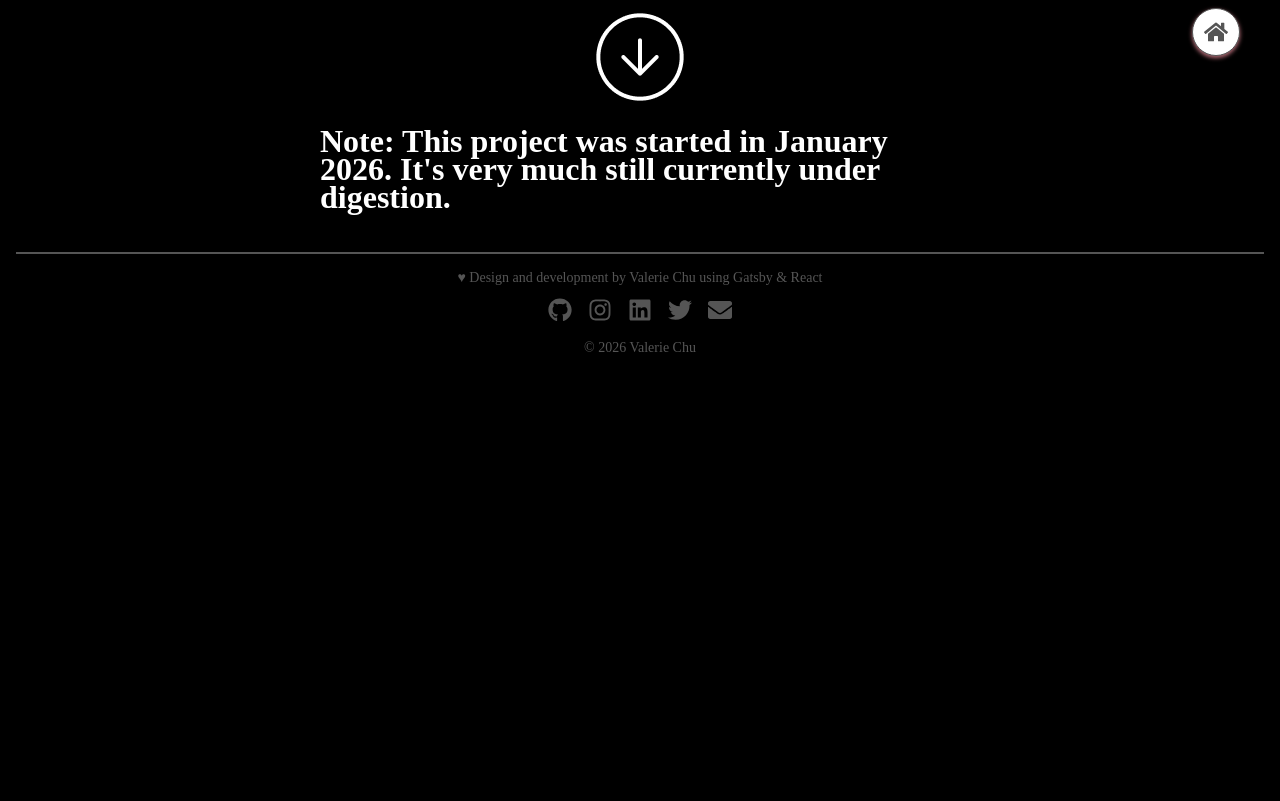
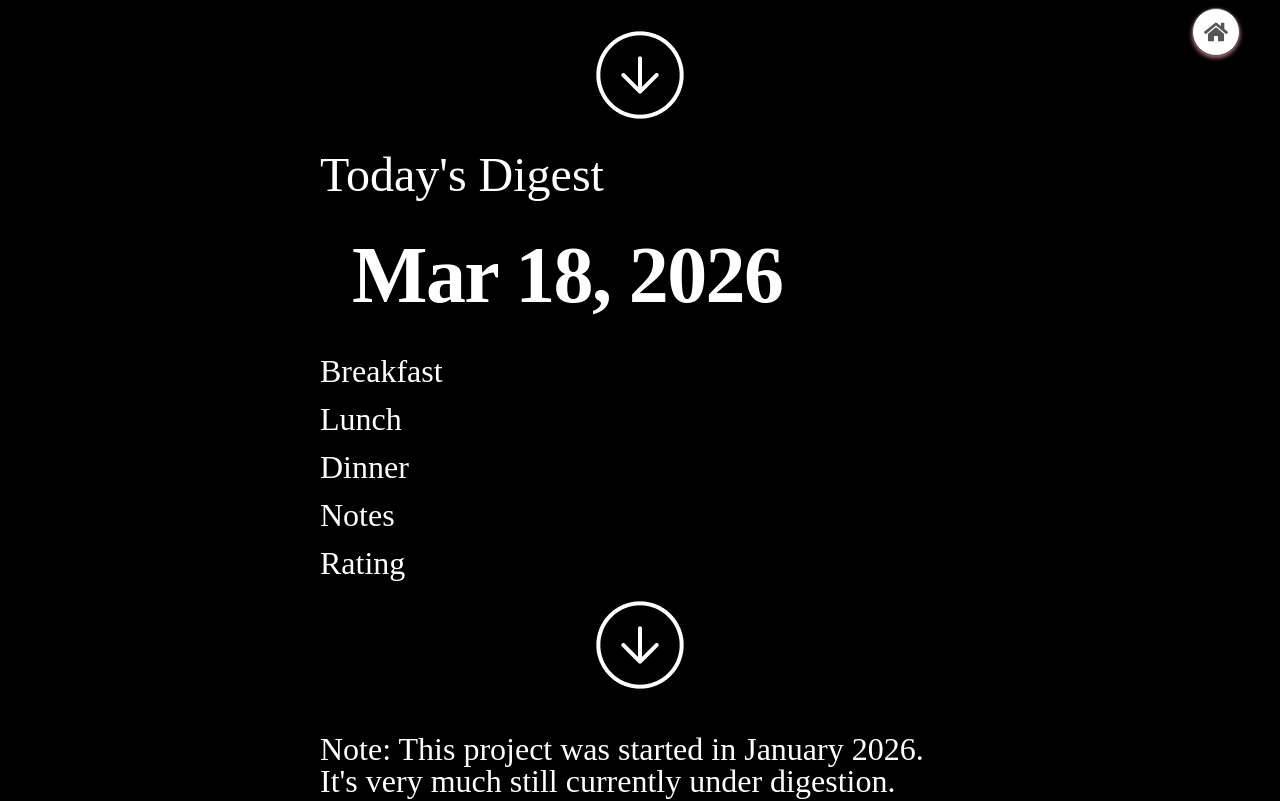
Before and after one commit to valerieychu/the-gut-tracker, a Gatsby site: page / in a window 1280 px wide. Shown: the part 720-1521 px from the top of the page. Before the commit the page ends 1100 px from the top, so only its background shows below. Built offline with nearby package versions, Linux system fonts and the light colour scheme; Gatsby itself is replaced by a stand-in of ours.

Commit message:
today's digest section started

```diff
--- a/src/pages/home.js
+++ b/src/pages/home.js
@@ -12,6 +12,14 @@ import blobpink from "../images/blobpink.png";
 import arrowdown from "../images/arrowdown.png";
 
 const Home = () => {
+  const today = new Date();
+
+  const dateToday = today.toLocaleDateString("en-US", {
+    month: "short",
+    day: "numeric",
+    year: "numeric",
+  });
+
   return (
     <>
       <div className="intro">
@@ -33,9 +41,29 @@ const Home = () => {
             <img src={blobblue} alt="A blue blob." className="blue-blob" />
             <img src={blobgreen} alt="A green blob." className="green-blob" />
           </div>
+
           <br></br>
+          <br></br>
+
           <img src={arrowdown} alt="A down arrow." />
+
           <br></br>
+          <br></br>
+
+          {/* Section 2:  Today's Digest*/}
+          <h1 className="h1">Today's Digest</h1>
+          <h2 className="date">{dateToday}</h2>
+          <h3 className="h3">Breakfast</h3>
+          <h3 className="h3">Lunch</h3>
+          <h3 className="h3">Dinner</h3>
+          <h3 className="h3">Notes</h3>
+          <h3 className="h3">Rating</h3>
+
+          <img src={arrowdown} alt="A down arrow." />
+
+          <br></br>
+          <br></br>
+
           <h3 className="h3">
             Note: This project was started in January 2026. It's very much still
             currently under digestion.
--- a/src/styles/global.less
+++ b/src/styles/global.less
@@ -13,7 +13,11 @@
 }
 
 .h0 {
-  font-family: 'Amiri', 'Crimson Text', Times New Roman, serif;
+  font-family:
+    "Amiri",
+    "Crimson Text",
+    Times New Roman,
+    serif;
   font-size: 4rem;
   line-height: 5.5rem;
   letter-spacing: 0.1rem;
@@ -34,7 +38,11 @@
 }
 
 .h05 {
-  font-family: 'Amiri', 'Crimson Text', Times New Roman, serif;
+  font-family:
+    "Amiri",
+    "Crimson Text",
+    Times New Roman,
+    serif;
   font-size: 1.75rem;
   line-height: 3rem;
   font-weight: 400;
@@ -54,17 +62,57 @@
 }
 
 .h1 {
-  font-family: 'Amiri', 'Crimson Text', Times New Roman, serif;
-  font-size: 2.25rem;
+  font-family:
+    "Amiri",
+    "Crimson Text",
+    Times New Roman,
+    serif;
+  font-size: 2.15rem;
   line-height: 2.5rem;
+  font-weight: 200;
   text-align: left;
   width: calc(100% - 2rem);
   margin: 0.5rem 0;
   margin-bottom: 1rem;
+
+  @media (min-width: 672px) {
+    font-size: 3rem;
+    line-height: 2.5rem;
+  }
+}
+
+.date {
+  font-family:
+    "Amiri",
+    "Crimson Text",
+    Times New Roman,
+    serif;
+  font-size: 3rem;
+  line-height: 5rem;
+  letter-spacing: -0.1rem;
+  font-weight: 600;
+  text-align: left;
+  width: calc(100% - 2rem);
+  margin: 0.5rem 1rem;
+  margin-bottom: 1rem;
+
+  position: relative;
+  z-index: 100;
+
+  @media (min-width: 672px) {
+    font-size: 5rem;
+    line-height: 8rem;
+    font-weight: 600;
+    margin: 1rem 2rem;
+  }
+
+  @media (max-width: 389px) {
+    font-size: 2.8rem; // for sizes smaller than iPhone 12 Pro
+  }
 }
 
 .h2 {
-  font-family: 'Open Sans', 'Roboto', Arial, sans-serif;
+  font-family: "Open Sans", "Roboto", Arial, sans-serif;
   font-size: 1.25rem;
   line-height: 1.65rem;
   font-weight: 400;
@@ -74,16 +122,26 @@
 }
 
 .h3 {
-  font-family: 'Amiri', 'Crimson Text', Times New Roman, serif;
-  font-size: 2rem;
+  font-family:
+    "Amiri",
+    "Crimson Text",
+    Times New Roman,
+    serif;
+  font-size: 1.75rem;
   line-height: 1.75rem;
+  font-weight: 400;
   text-align: left;
   width: calc(100% - 2rem);
   margin: 1rem 0;
+
+  @media (min-width: 672px) {
+    font-size: 2rem;
+    line-height: 2rem;
+  }
 }
 
 .h4 {
-  font-family: 'Open Sans', 'Roboto', Arial, sans-serif;
+  font-family: "Open Sans", "Roboto", Arial, sans-serif;
   font-size: 1.25rem;
   line-height: 1.5rem;
   text-align: left;
@@ -92,7 +150,7 @@
 }
 
 .paragraph {
-  font-family: 'Open Sans', 'Roboto', Arial, sans-serif;
+  font-family: "Open Sans", "Roboto", Arial, sans-serif;
   font-size: 1rem;
   line-height: 1.25rem;
   font-weight: 400;
@@ -114,7 +172,7 @@
 
 .view-this-project {
   // text styling
-  font-family: 'Open Sans', 'Roboto', Arial, sans-serif;
+  font-family: "Open Sans", "Roboto", Arial, sans-serif;
   font-size: 0.95rem;
   line-height: 1rem;
   background-color: white;
@@ -127,7 +185,9 @@
   border-radius: 10px;
   border: 1px solid black;
   // effect
-  transition: color 0.2s ease-in-out, border-color 0.2s ease-in-out;
+  transition:
+    color 0.2s ease-in-out,
+    border-color 0.2s ease-in-out;
 }
 
 .view-this-project:hover {
```
